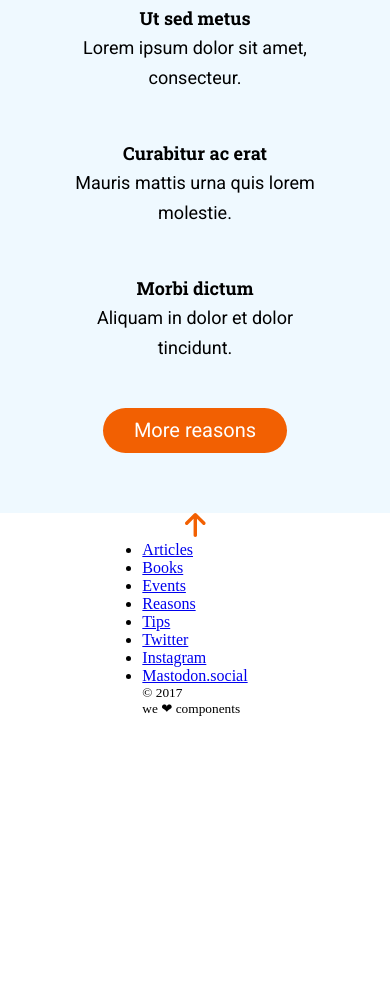
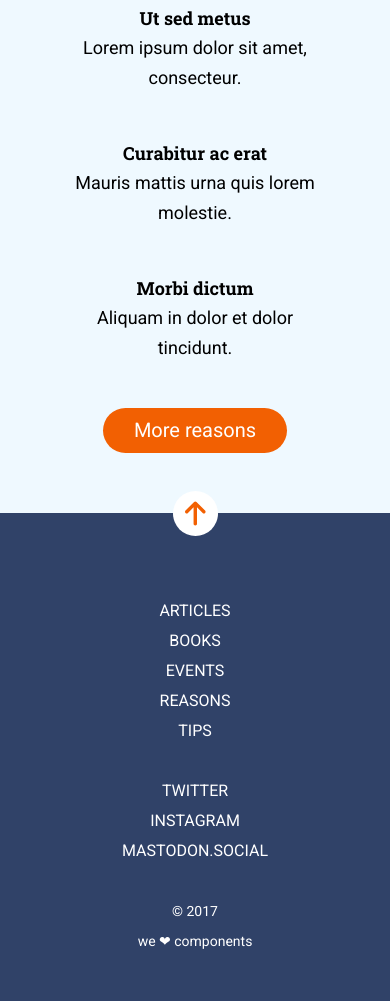
Before and after one commit to BMatillaVaras/modulo-1-evaluacion-final-BMatillaVaras, a website: page src/html/index.html in a window 390 px wide. Shown: the part 1262-2263 px from the top of the page. Before the commit the page ends 1979 px from the top, so only its background shows below. Drawn offline with nearby package versions, Linux system fonts and the light colour scheme; files that its build step writes are made by us from their sources; files whose address does not match are found by name.

Commit message:
add css mobile footer

```diff
--- a/src/html/partials/footer.html
+++ b/src/html/partials/footer.html
@@ -1,37 +1,62 @@
 <footer class="footer">
-  <div>
-    <a href=""><img src="./assets/images/ico-arrow.svg" alt="" /></a>
-  </div>
+  <a href="" class="footer__anchor"
+    ><img src="./assets/images/ico-arrow.svg" alt=""
+  /></a>
   <div class="footer__menus">
     <nav>
       <ul class="menu-page">
         <li>
-          <a href="https://adalab.es/" target="blank">Articles</a>
+          <a href="https://adalab.es/" target="blank" class="menu-page__links"
+            >Articles</a
+          >
         </li>
         <li>
-          <a href="https://adalab.es/" target="blank">Books</a>
+          <a href="https://adalab.es/" target="blank" class="menu-page__links"
+            >Books</a
+          >
         </li>
         <li>
-          <a href="https://adalab.es/" target="blank">Events</a>
+          <a href="https://adalab.es/" target="blank" class="menu-page__links"
+            >Events</a
+          >
         </li>
         <li>
-          <a href="https://adalab.es/" target="blank">Reasons</a>
+          <a href="https://adalab.es/" target="blank" class="menu-page__links"
+            >Reasons</a
+          >
         </li>
         <li>
-          <a href="https://adalab.es/" target="blank">Tips</a>
+          <a href="https://adalab.es/" target="blank" class="menu-page__links"
+            >Tips</a
+          >
         </li>
       </ul>
     </nav>
     <nav>
-      <ul class="menu-socia-media">
+      <ul class="menu-social-media">
         <li>
-          <a href="https://adalab.es/" target="blank">Twitter</a>
+          <a
+            href="https://adalab.es/"
+            target="blank"
+            class="menu-social-media__links"
+            >Twitter</a
+          >
         </li>
         <li>
-          <a href="https://adalab.es/" target="blank">Instagram</a>
+          <a
+            href="https://adalab.es/"
+            target="blank"
+            class="menu-social-media__links"
+            >Instagram</a
+          >
         </li>
         <li>
-          <a href="https://adalab.es/" target="blank">Mastodon.social</a>
+          <a
+            href="https://adalab.es/"
+            target="blank"
+            class="menu-social-media__links"
+            >Mastodon.social</a
+          >
         </li>
       </ul>
     </nav>
--- a/src/scss/layout/_footer.scss
+++ b/src/scss/layout/_footer.scss
@@ -1,9 +1,56 @@
 .footer {
+  background-color: $color-dark;
   display: flex;
   flex-direction: column;
   align-items: center;
 }
 
+.footer__anchor {
+  height: 45px;
+  width: 45px;
+  background-color: $color-header-footer;
+  display: flex;
+  justify-content: center;
+  border-radius: 22.5px;
+  position: relative;
+  bottom: 22.5px;
+}
+
+.footer__menus-small {
+  display: flex;
+  flex-direction: column;
+  align-items: center;
+  color: $color-header-footer;
+  font-family: $font-text;
+  font-size: 14px;
+  line-height: 30px;
+  margin: 30px 0 45px 0;
+}
+.menu-page {
+  display: flex;
+  flex-direction: column;
+  align-items: center;
+  margin-top: 37.5px;
+  list-style: none;
+}
+
+.menu-social-media {
+  display: flex;
+  flex-direction: column;
+  align-items: center;
+  margin-top: 30px;
+  list-style: none;
+}
+
+.menu-page__links,
+.menu-social-media__links {
+  color: $color-header-footer;
+  font-family: $font-text;
+  text-decoration: none;
+  font-size: 16px;
+  line-height: 30px;
+  text-transform: uppercase;
+}
 @media all and (min-width: 768px) {
   .footer__menus {
     width: 100%;
```
